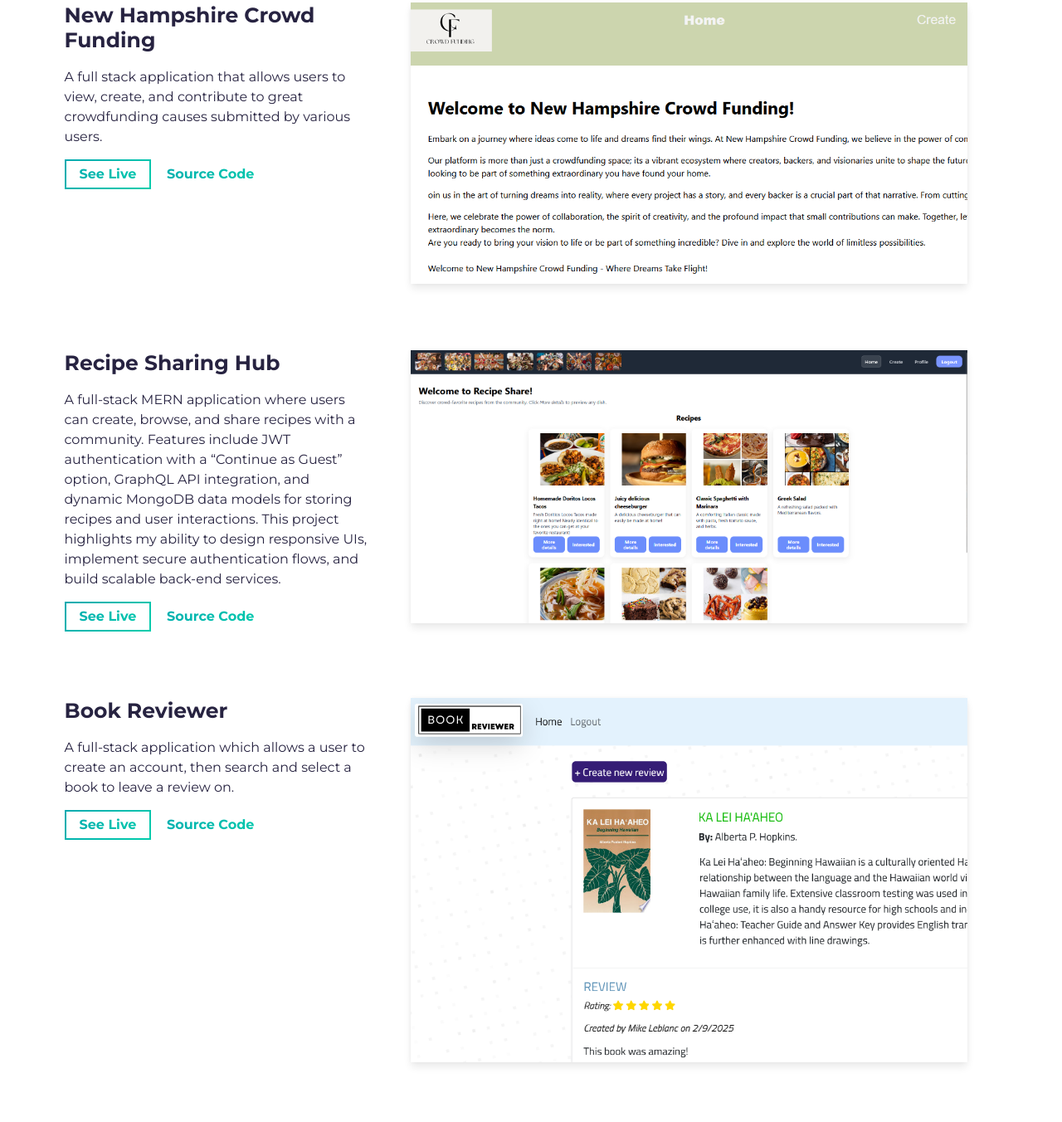
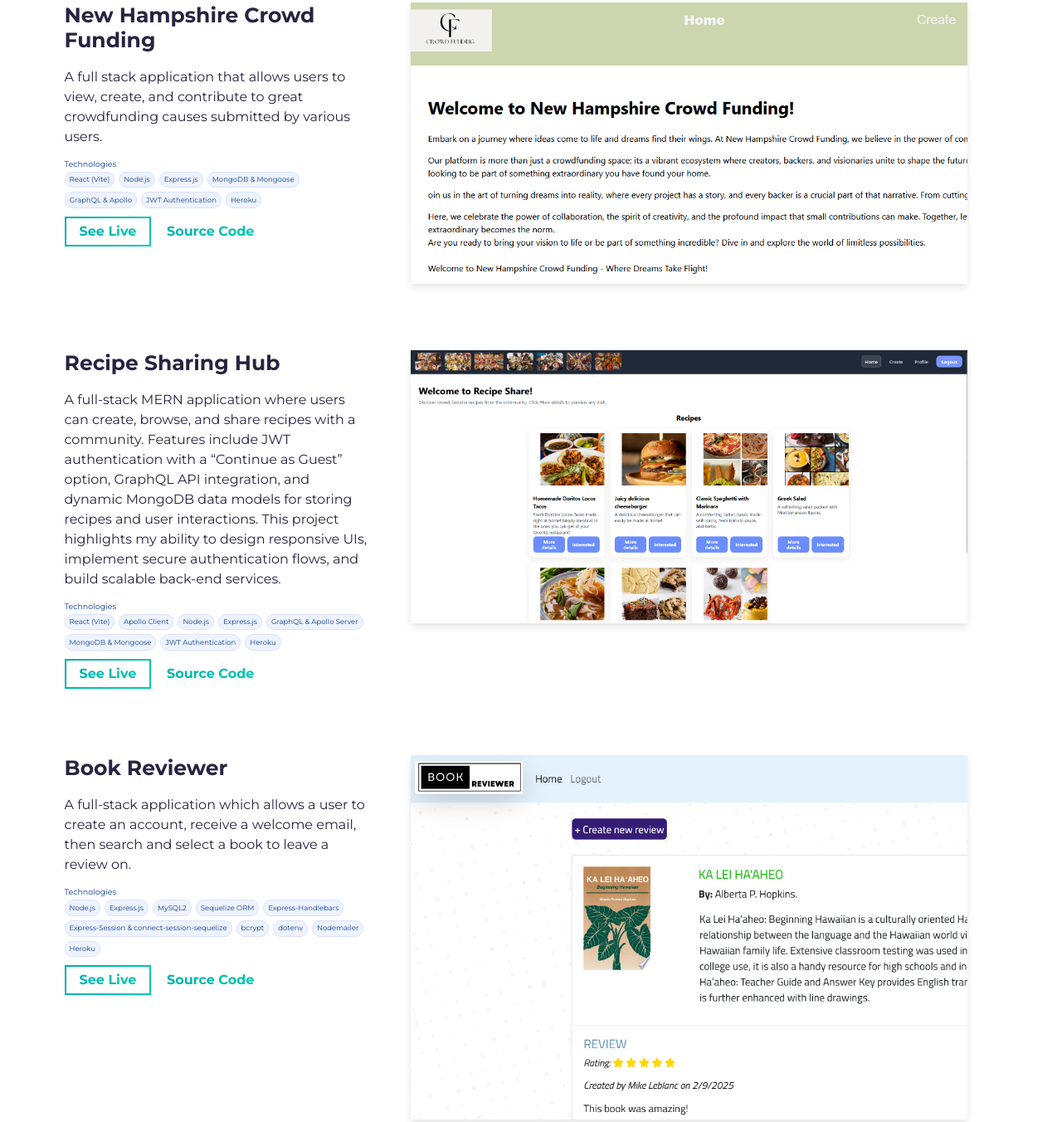
Before and after one commit to mleblanc94/MyPortfolio, a website built with Parcel: page src/index.html in a window 1280 px wide. Shown: the part 1628-2980 px from the top of the page at 83% size. Built offline with nearby package versions, Linux system fonts and the light colour scheme.

Commit message:
added technologies for each project and changed style and order

```diff
--- a/src/index.html
+++ b/src/index.html
@@ -6,11 +6,8 @@
     <meta name="viewport" content="width=device-width, initial-scale=1" />
     <link rel="shortcut icon" type="image/png" href="assets/favicon.png" />
 
-    <!-- Todo: put here your site title -->
     <title>Michael LeBlanc | Developer</title>
-    <!-- Todo: add some coding keywords below - e.g: (javascript, yourusername, etc) -->
     <meta name="keywords" content="[username], [name], skill" />
-    <!-- Todo: improve your SEO by adding a small description of you -->
     <meta name="description" content="Michael LeBlanc | Developer" />
 
     <link
@@ -22,12 +19,9 @@
       defer
       src="https://unpkg.com/scrollreveal@4.0.0/dist/scrollreveal.min.js"
     ></script>
-
-    <!-- Todo: remove the below script once you finish your portfolio -->
     <script async defer src="https://buttons.github.io/buttons.js"></script>
   </head>
 
-  <!-- Todo: read the following HTML Todos to create your stunning portfolio website -->
   <body>
     <div id="top"></div>
 
@@ -95,7 +89,7 @@
         <div class="project-wrapper">
           <h2 class="section-title dark-blue-text">Projects</h2>
 
-          <!-- Notice: each .row is a project. Project Start -->
+          <!-- Project: New Hampshire Crowd Funding -->
           <div class="row">
             <div class="col-lg-4 col-sm-12">
               <div class="project-wrapper__text load-hidden">
@@ -104,7 +98,23 @@
                   <p class="mb-4">
                     A full stack application that allows users to view, create, and contribute to great crowdfunding causes submitted by various users.
                   </p>
+
+                  <!-- NEW: Technologies -->
+                  <div class="project-tech-stack">
+                    <h4 class="project-tech-title">Technologies</h4>
+                    <ul class="project-tech">
+                      <li>React (Vite)</li>
+                      <li>Node.js</li>
+                      <li>Express.js</li>
+                      <li>MongoDB &amp; Mongoose</li>
+                      <li>GraphQL &amp; Apollo</li>
+                      <li>JWT Authentication</li>
+                      <li>Heroku</li>
+                    </ul>
                   </div>
+                  <!-- /Technologies -->
+                </div>
+
                 <a
                   rel="noreferrer"
                   target="_blank"
@@ -144,7 +154,8 @@
             </div>
           </div>
           <!-- /END Project -->
-           <!-- Notice: each .row is a project. Project Start -->
+
+          <!-- Project: Recipe Sharing Hub -->
           <div class="row">
             <div class="col-lg-4 col-sm-12">
               <div class="project-wrapper__text load-hidden">
@@ -153,7 +164,24 @@
                   <p class="mb-4">
                     A full-stack MERN application where users can create, browse, and share recipes with a community. Features include JWT authentication with a “Continue as Guest” option, GraphQL API integration, and dynamic MongoDB data models for storing recipes and user interactions. This project highlights my ability to design responsive UIs, implement secure authentication flows, and build scalable back-end services.
                   </p>
+
+                  <!-- NEW: Technologies -->
+                  <div class="project-tech-stack">
+                    <h4 class="project-tech-title">Technologies</h4>
+                    <ul class="project-tech">
+                      <li>React (Vite)</li>
+                      <li>Apollo Client</li>
+                      <li>Node.js</li>
+                      <li>Express.js</li>
+                      <li>GraphQL &amp; Apollo Server</li>
+                      <li>MongoDB &amp; Mongoose</li>
+                      <li>JWT Authentication</li>
+                      <li>Heroku</li>
+                    </ul>
                   </div>
+                  <!-- /Technologies -->
+                </div>
+
                 <a
                   rel="noreferrer"
                   target="_blank"
@@ -193,16 +221,36 @@
             </div>
           </div>
           <!-- /END Project -->
-           <!-- Notice: each .row is a project. Project Start -->
+
+          <!-- Project: Book Reviewer -->
 <div class="row">
   <div class="col-lg-4 col-sm-12">
     <div class="project-wrapper__text load-hidden">
       <h3 class="project-wrapper__text-title">Book Reviewer</h3>
       <div>
         <p class="mb-4">
-                    A full-stack application which allows a user to create an account, then search and select a book to leave a review on.
+          A full-stack application which allows a user to create an account, receive a welcome email, then search and select a book to leave a review on.
         </p>
+
+        <!-- NEW: Technologies -->
+        <div class="project-tech-stack">
+          <h4 class="project-tech-title">Technologies</h4>
+          <ul class="project-tech">
+            <li>Node.js</li>
+            <li>Express.js</li>
+            <li>MySQL2</li>
+            <li>Sequelize ORM</li>
+            <li>Express-Handlebars</li>
+            <li>Express-Session &amp; connect-session-sequelize</li>
+            <li>bcrypt</li>
+            <li>dotenv</li>
+            <li>Nodemailer</li>
+            <li>Heroku</li>
+          </ul>
         </div>
+        <!-- /Technologies -->
+      </div>
+
       <a
         rel="noreferrer"
         target="_blank"
@@ -283,7 +331,6 @@
 
         <hr />
 
-        <!-- Notice: if you want to give me some credit, it will be huge for me! if not, put your data on it -->
         <p class="footer__text">
           © 2025 -
           <a rel="noreferrer" href="https://github.com/cobidev" target="_blank"
--- a/src/styles.scss
+++ b/src/styles.scss
@@ -16,3 +16,18 @@
 @import "./sass/sections/contact";
 @import "./sass/sections/hero";
 @import "./sass/sections/projects";
+
+.project-tech-stack { margin: 0 0 1rem; }
+.project-tech-title { font-size: 0.95rem; margin: 0 0 .35rem; color: #0b3d91; }
+.project-tech {
+  list-style: none; padding: 0; margin: 0; display: flex; flex-wrap: wrap; gap: .5rem;
+  li {
+    font-size: .85rem;
+    background: #eef3ff;
+    border: 1px solid #d8e2ff;
+    color: #0b3d91;
+    padding: .25rem .5rem;
+    border-radius: 999px;
+    white-space: nowrap;
+  }
+}
```
Lines whose indentation alone changed are shown as unchanged.
